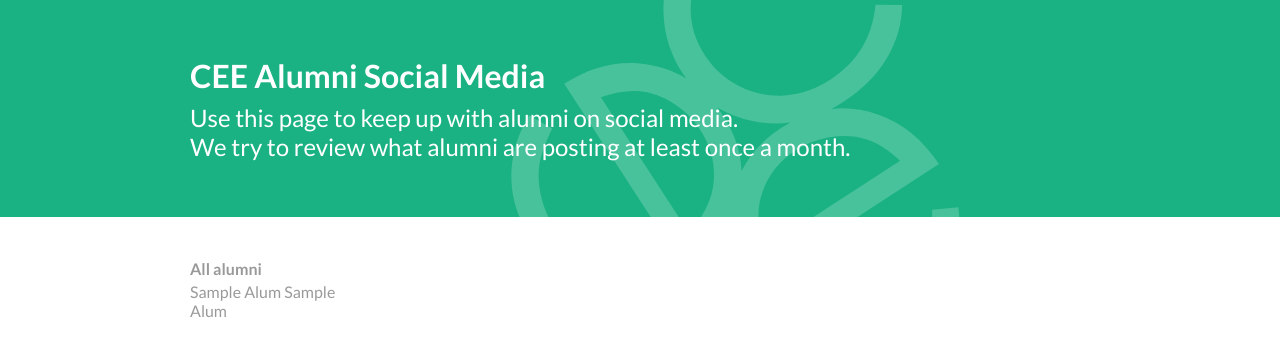
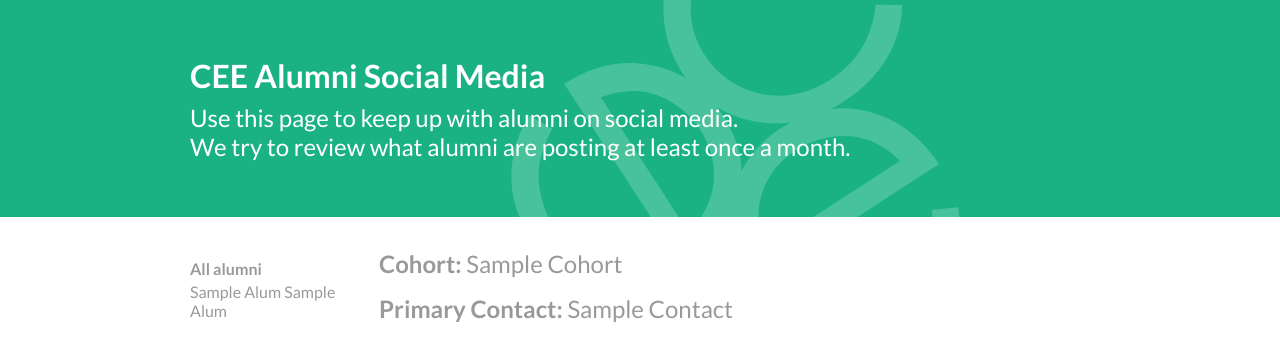
Before and after one commit to CapitalOneCanadaHackathon/GTC2017-1, a Flask app: template templates/index.html in a window 1280 px wide. Shown: the top 361 px of the page. Run offline with Flask 2, Linux system fonts and the light colour scheme; the template is opened without the code that fills it: most values are stand-ins (such as "Sample title", 1, 10 or a date in 2020); parts of the project's set-up code (start-up, migrations or seed data) failed here and were passed over; some libraries are stand-ins or nearby versions.

Commit message:
Updated app to have cohort and primary contacts

```diff
--- a/app.py
+++ b/app.py
@@ -43,7 +43,7 @@ def update_review_date(idx):
 def index():
     """Homepage of the alumni list"""
     alumni = get_alumni()
-    return render_template("index.html", alumni=alumni)
+    return render_template("index.html", alumni=alumni, cohort="", contact="")
 
 @app.route("/update/<int:idx>")
 def update(idx):
@@ -56,4 +56,11 @@ def groups(cohort):
     """Updates the Last Review date of the idx'th row"""
     alumni = get_alumni()
     alumni = [alum for alum in alumni if alum["cohort"].lower() == cohort.lower()]
-    return render_template("index.html", alumni=alumni)
+    return render_template("index.html", alumni=alumni, cohort=cohort, contact="")
+
+@app.route("/contact/<string:contact>")
+def primary_contact(contact):
+    """Updates the Last Review date of the idx'th row"""
+    alumni = get_alumni()
+    alumni = [alum for alum in alumni if alum["owner"].lower().replace(" ", "-") == contact.lower().replace(" ", "-")]
+    return render_template("index.html", alumni=alumni, cohort="", contact=contact)
--- a/templates/index.html
+++ b/templates/index.html
@@ -55,8 +55,9 @@
                 {% endif %}
               </div>
             </div>
-            <p class="primary-contact"><b>Primary contact:</b> {{ alum['owner']}}</p>
-            <p class="last-contact"><b>Last reviewed on</b> {{ alum['last review']}}</p>
+            <p class="primary-contact"><b>Primary contact:</b> <a href="/contact/{{alum["owner"]|lower|replace(" ", "-")}}">{{ alum['owner']}}</a></p>
+            <p class="primary-contact"><b>Cohort:</b> <a href="/group/{{alum["cohort"]}}">{{ alum['cohort']}}</a></p>
+            <p class="last-contact">Last reviewed on {{ alum['last review']}}</p>
             </main>
             <aside>
             <button class="review-btn" onclick='markreviewed({{alum.idx}})'>reviewed</button>
@@ -64,6 +65,14 @@
           </div>
         </div>
       {%- endmacro %}
+
+      {% if cohort%}
+      <p class="recommended"><b>Cohort:</b> {{cohort|title}}</p>
+      {% endif %}
+
+      {% if contact%}
+      <p class="recommended"><b>Primary Contact:</b> {{contact|replace("-", " ")|title}}</p>
+      {% endif %}
 
       {% for alum in alumni if (alum["days until"] == 0) %}
         {% if loop.first %}
```
